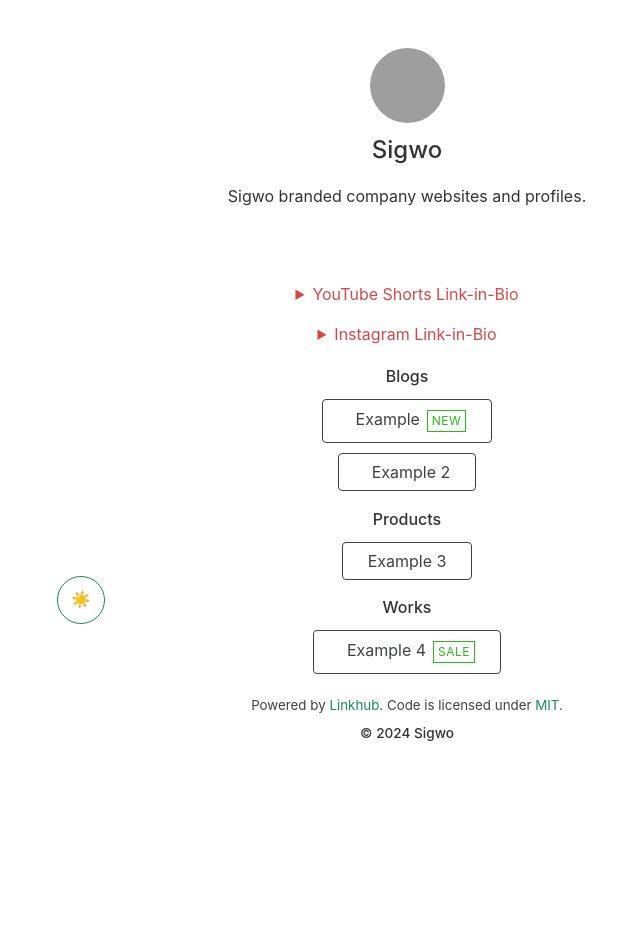
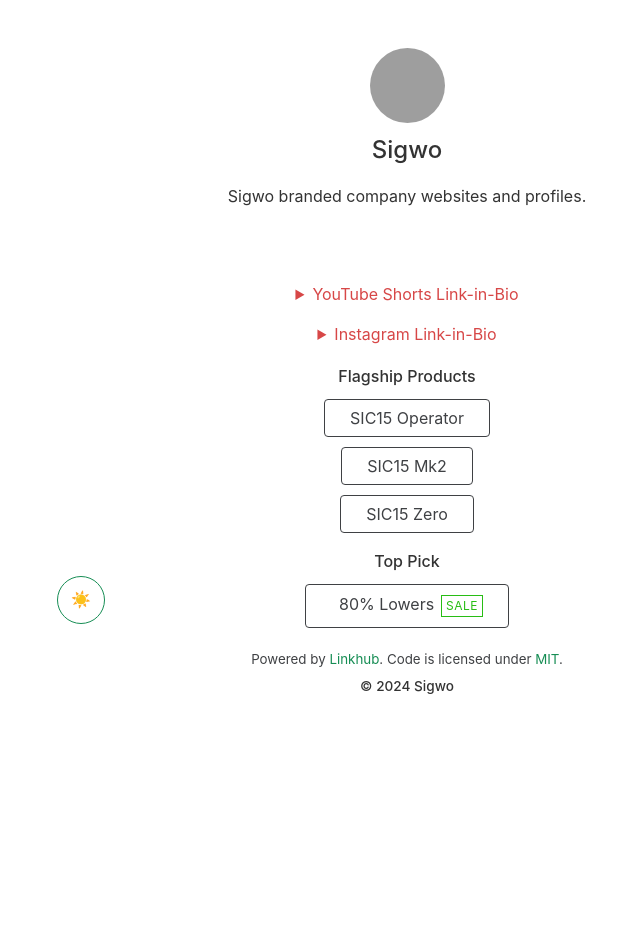
Before and after one commit to sigwo/sigwo-links, a Jekyll site: the page built from index.html, in a window 1280 px wide. Shown: the whole page, without its empty margins (233-873 px from the left). Built offline with Jekyll 4.4.1, drawn with Linux system fonts in a browser that asks for light colours; nearby versions of some CDN libraries.

Commit message:
Update links.yml
added products, rearranged categories

```diff
--- a/_data/links.yml
+++ b/_data/links.yml
@@ -1,22 +1,15 @@
-- category: Blogs
+- category: Flagship Products
   items:
-    - title: Example
-      url: https://www.example.com
-      icon: ri:film-fill # Icons are optional.
-      tag: New
+    - title: SIC15 Operator
+      url: https://www.sigwoarms.com/shop/sic15-operator-sic15-operator-906?search=operator&order=name+asc#attr=
+    - title: SIC15 Mk2
+      url: https://www.sigwoarms.com/shop/sic15-mk2-sic15-mk2-945?search=mk2&order=name+asc#attr=
+    - title: SIC15 Zero
+      url: https://www.sigwoarms.com/shop/sic15-zero-sic15-zero-mil-spec-744?category=2#attr=
 
-    - title: Example 2
-      url: https://www.example.org
-      icon: simple-icons:googlenews
-
-- category: Products
+- category: Top Pick
   items:
-    - title: Example 3
-      url: https://www.example.com
-
-- category: Works
-  items:
-    - title: Example 4
-      url: https://www.example.org
-      icon: clarity:language-solid
+    - title: 80% Lowers
+      url: https://www.sigwoarms.com/shop/billet-80-ar-lowers-161?search=80&order=name+asc#attr=198,196
+      icon: fa6-solid:person-rifle
       tag: Sale
```
